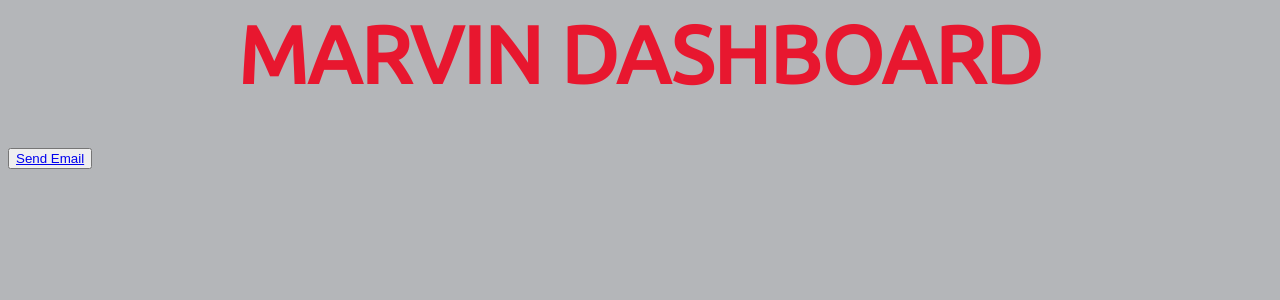
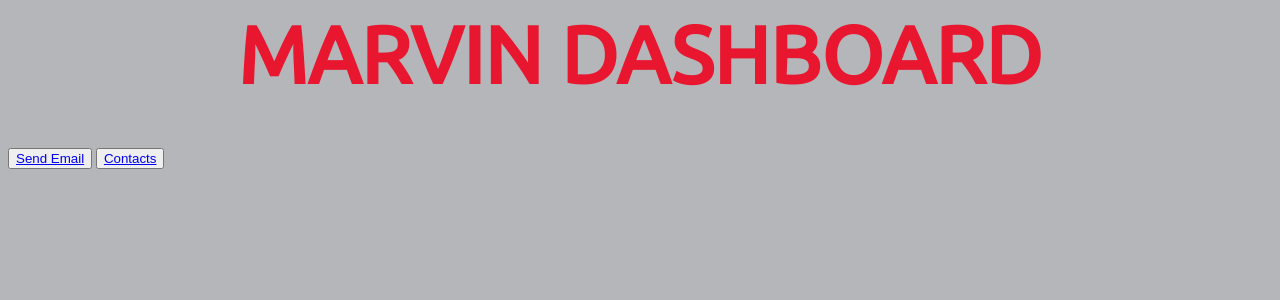
Before and after one commit to RafaelCenzano/Marvin-v3-client, a Flask app: page /dashboard in a window 1280 px wide. Shown: the top 300 px of the page. Run offline with Flask 2, Linux system fonts and the light colour scheme.

Commit message:
new button

```diff
--- a/templates/dashboard.html
+++ b/templates/dashboard.html
@@ -13,6 +13,7 @@
 
   <h1 class="text-center">MARVIN DASHBOARD</h1>
   <button><a href="/sendemail">Send Email</a></button>
+  <button><a href="/contacts">Contacts</a></button>
 
 </body>
 </html>
```
